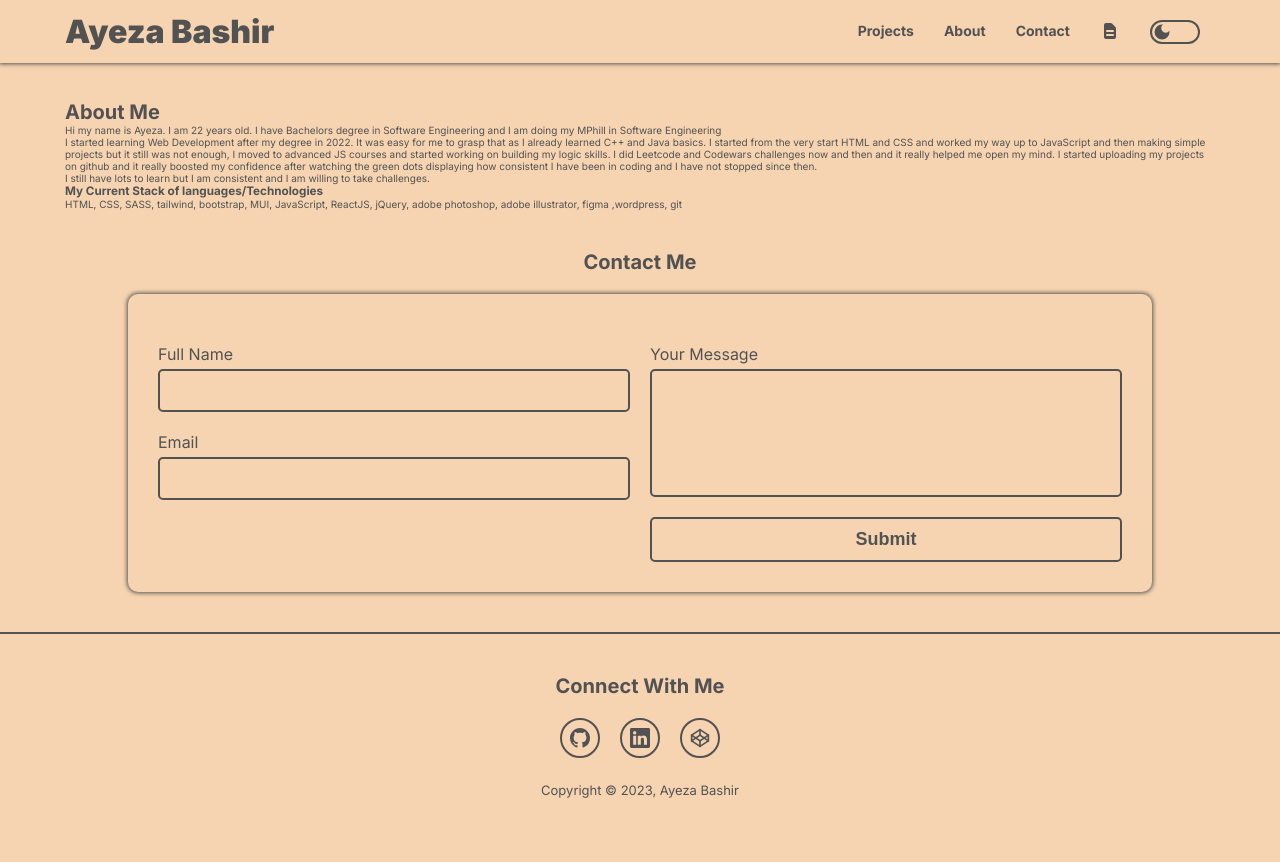
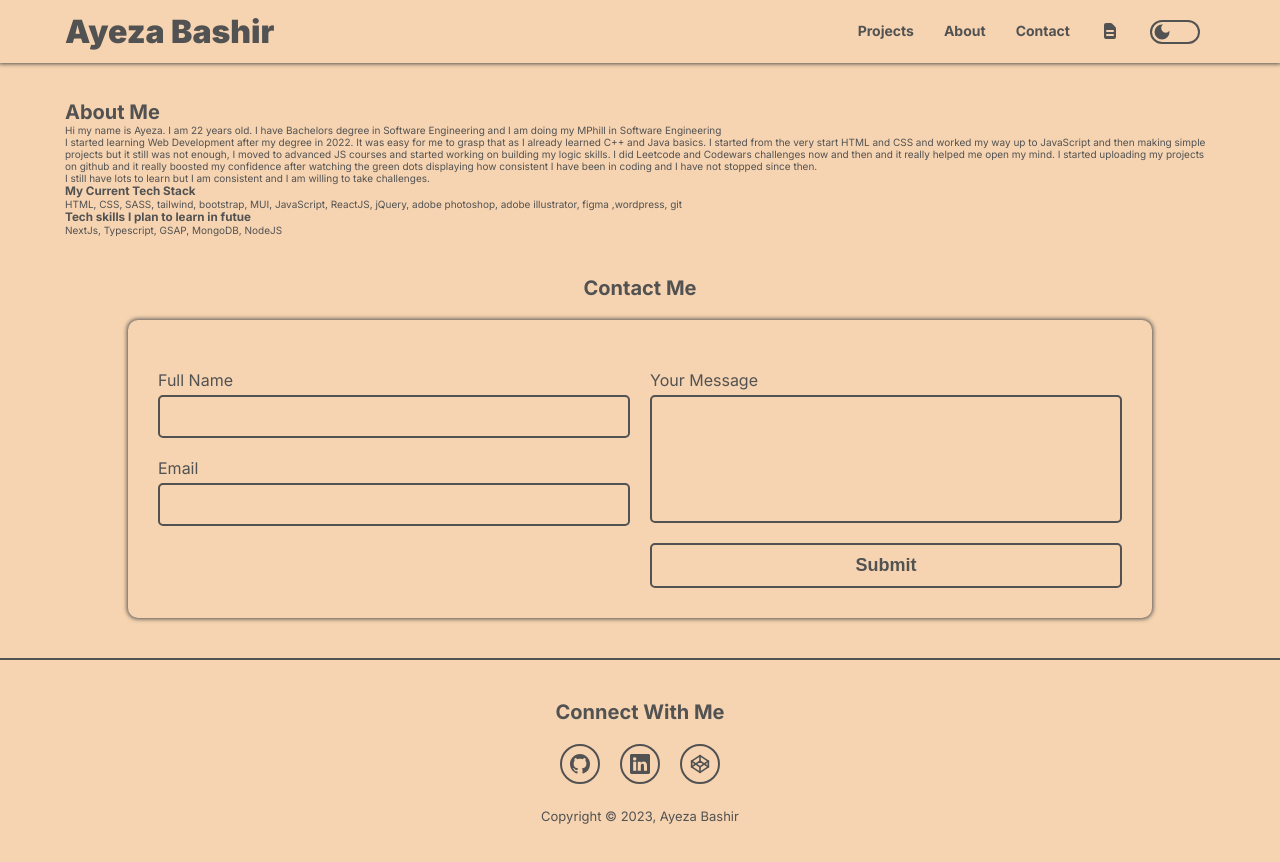
Before and after one commit to ayezabashir/My-Portfolio, a React (Vite) app: page / in a window 1280 px wide. Before the commit the page ends 838 px from the top, so only its background shows below. Built offline with nearby package versions, Linux system fonts and the light colour scheme.

Commit message:
about component

```diff
--- a/src/components/about/About.jsx
+++ b/src/components/about/About.jsx
@@ -15,10 +15,13 @@ const About = () => {
                             <p>I still have lots to learn but I am consistent and I am willing to take challenges.</p>
                         </div>
                         <div className="current-stack">
-                            <h3>My Current Stack of languages/Technologies</h3>
+                            <h3>My Current Tech Stack</h3>
                             <p>HTML, CSS, SASS, tailwind, bootstrap, MUI, JavaScript, ReactJS, jQuery, adobe photoshop, adobe illustrator, figma ,wordpress, git</p>
                         </div>
-
+                        <div className="future-stack">
+                            <h3>Tech skills I plan to learn in futue</h3>
+                            <p>NextJs, Typescript, GSAP, MongoDB, NodeJS</p>
+                        </div>
                     </div>
                 </div>
             </div>
```
